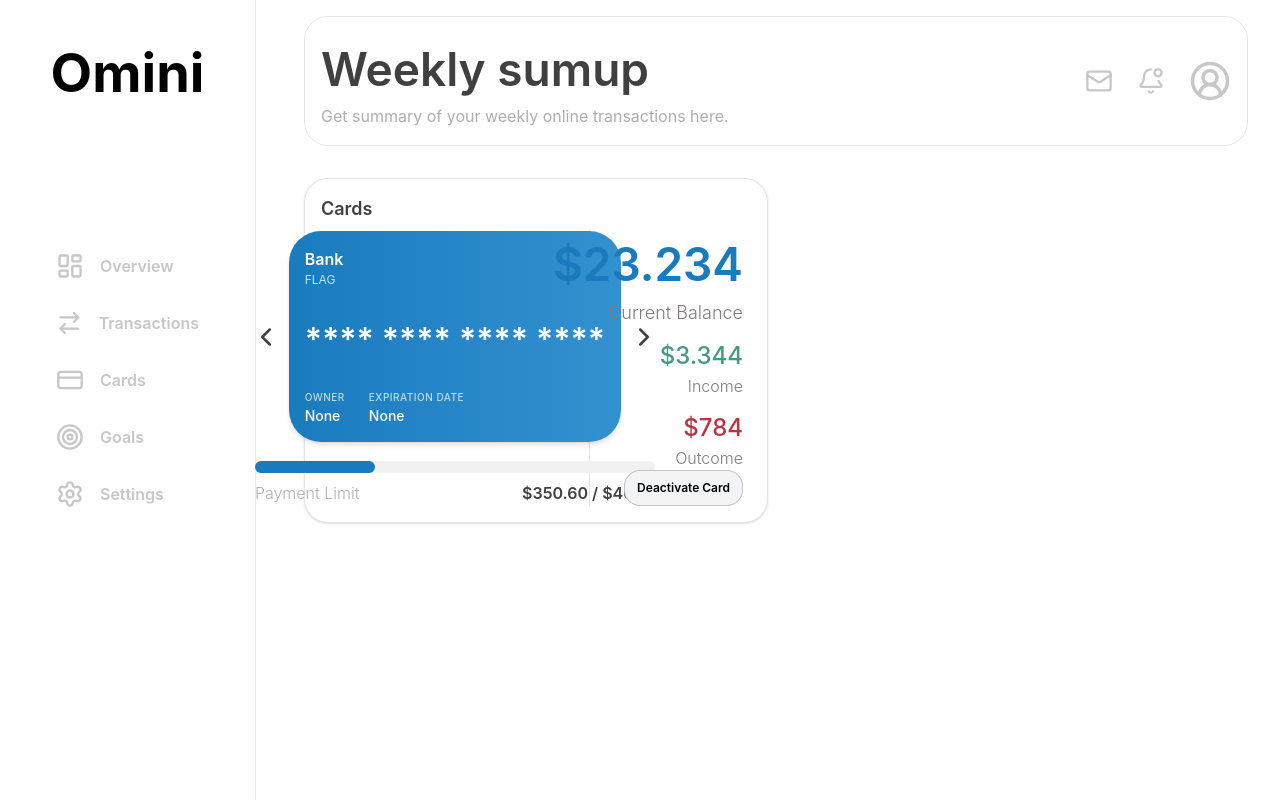
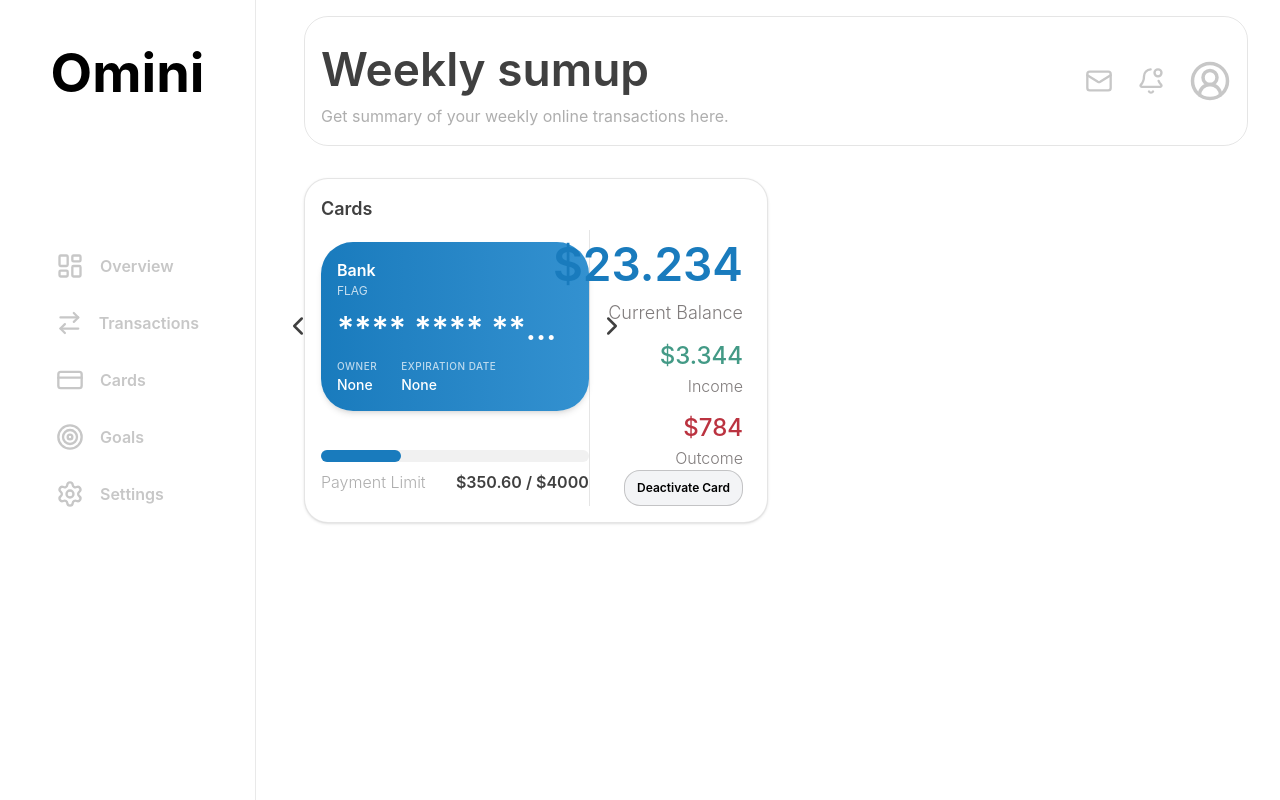
Before and after one commit to joaodearaujo/Omini, a React app in the folder frontend/: page / in a window 1280 px wide. Built offline with nearby package versions, Linux system fonts and the light colour scheme; the HTML template or start-up script is replaced by a standard one.

Commit message:
refactor(ui): adjuste Cards component layout

```diff
--- a/frontend/src/features/Cards/components/BalanceStatus.tsx
+++ b/frontend/src/features/Cards/components/BalanceStatus.tsx
@@ -13,7 +13,7 @@ const BalanceItem = ({label, value, isMain, color} : BalanceItemsProps) => {
 
 const BalanceStatus = () => {
   return (
-    <div className="flex w-full flex-1 flex-col gap-3 items-end px-2">
+    <div className="flex w-full h-autoflex-1 flex-col gap-3 items-end px-2">
 
       <BalanceItem label="Current Balance" value={23.234} isMain color="text-[#197bbd]"/>
       <BalanceItem label="Income" value={3.344} color="text-[#439a86]"/>
--- a/frontend/src/features/Cards/components/CardNav.tsx
+++ b/frontend/src/features/Cards/components/CardNav.tsx
@@ -21,7 +21,7 @@ const NavButton = ({ isRight = false }: { isRight?: boolean }) => {
 
 const CardNav = ({children}: CardNavProps) => {
   return (
-    <div className="flex gap-2">
+    <div className="flex gap-2 w-full items-center justify-center">
       <NavButton />
       {children}
       <NavButton isRight />
--- a/frontend/src/features/Cards/components/PaymenLimit.tsx
+++ b/frontend/src/features/Cards/components/PaymenLimit.tsx
@@ -1,9 +1,10 @@
  import Bar from "../../../components/ui/Bar/Bar"
-const PaymentLimit = () => {
+
+ const PaymentLimit = () => {
   return (
-    <div className="flex flex-col items-center gap-2 justify-between">
+    <div className="flex flex-col w-full max-w-[360px] items-center gap-2 justify-between">
         <Bar></Bar>
-        <div className="w-[400px] h-auto flex justify-between gap-2">
+        <div className="w-full max-w-[400px] h-auto flex justify-between gap-2">
             <p className="text-[#AEAEAE] font-light">Payment Limit</p>
             <p className="text-[#404040] font-semibold">$350.60 / $4000</p>
         </div>
```
